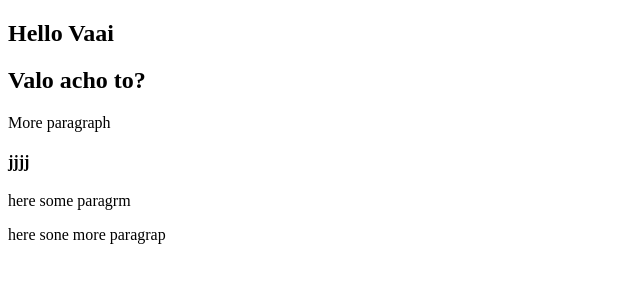
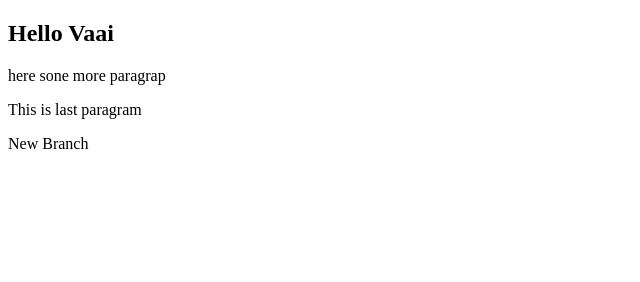
Before and after one commit to expertazi/my-frist-repo, a plain HTML site: page index.html in a window 1280 px wide. Shown: the whole page, without its empty margins (0-640 px from the left). Drawn offline with Linux system fonts and the light colour scheme.

Commit message:
New branche

```diff
--- a/index.html
+++ b/index.html
@@ -8,10 +8,8 @@
 </head>
 <body>
     <h2>Hello Vaai</h2>
-    <h2>Valo acho to? </h2>
-    <p>More paragraph </p>
-    <h4>jjjj</h4>
-    <p>here some paragrm</p>
     <p>here sone more paragrap</p>
+    <p>This is last paragram </p>
+    <p>New Branch </p>
 </body>
 </html>
```
